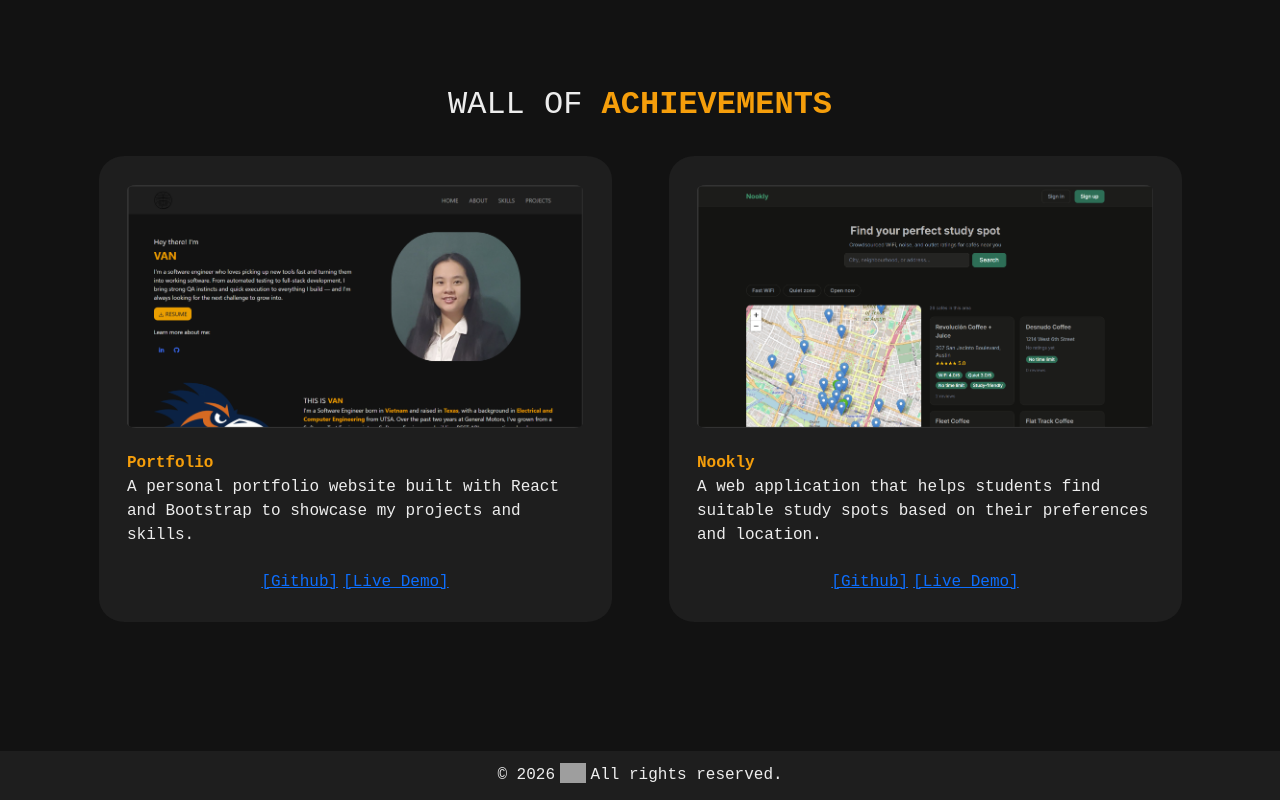
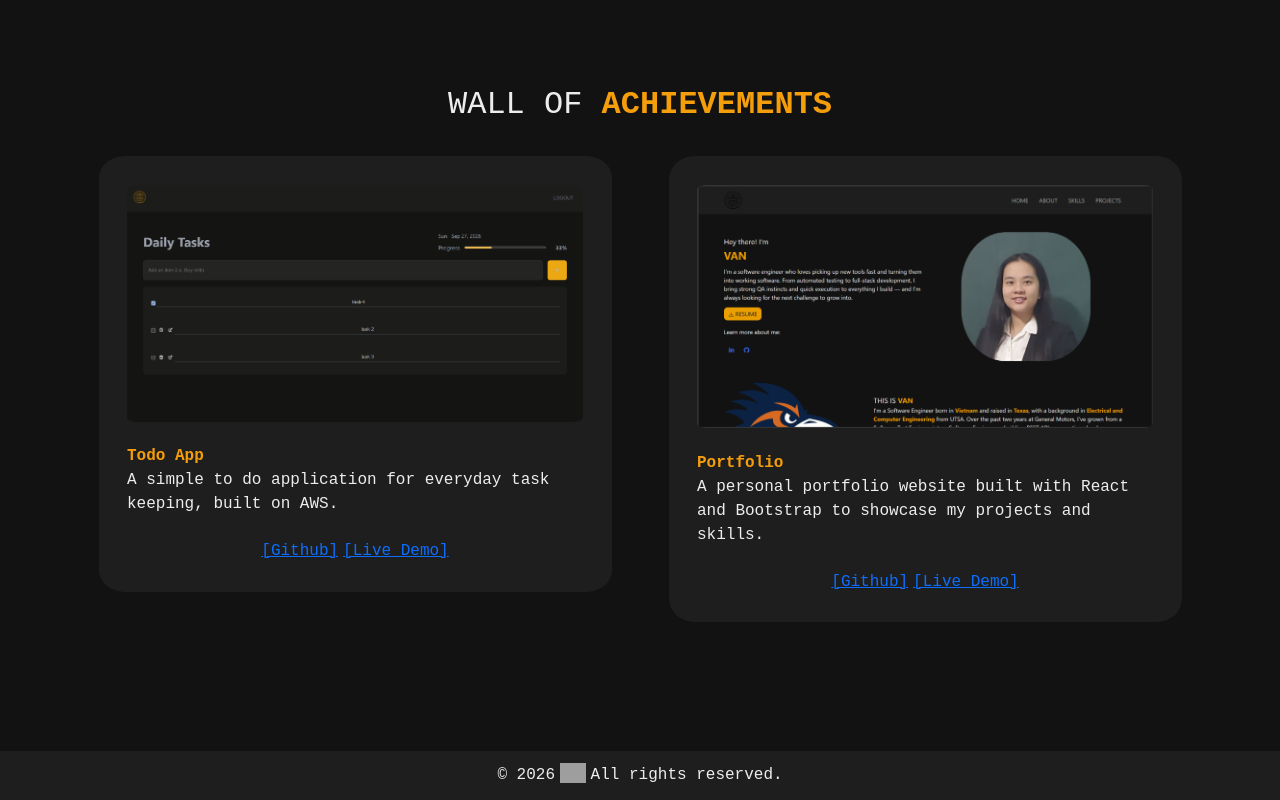
Before and after one commit to vanmyngo/react-portfolio, a React (Create React App) app in the folder frontend/: page / in a window 1280 px wide. Shown: the part 1971-2771 px from the top of the page. Built offline with nearby package versions, Linux system fonts and the light colour scheme; grey boxes are pictures that could not be loaded.

Commit message:
Add todo project

```diff
--- a/frontend/src/data/projects.js
+++ b/frontend/src/data/projects.js
@@ -2,16 +2,20 @@ const projects = [
     {
         title: "Portfolio",
         description: "A personal portfolio website built with React and Bootstrap to showcase my projects and skills.",
-        technologies: ["React.js", "Bootstrap", "CSS", "JavaScript", "HTML"],
         liveDemoUrl: "https://vanmyngo.github.io/react-portfolio",
         githubUrl: "https://github.com/vanmyngo/react-portfolio"
     },
     {
         title: "Nookly",
         description: "A web application that helps students find suitable study spots based on their preferences and location.",
-        technologies: ["Next.js", "PostgreSQL", "CSS", "Typescript", "Github Actions", "Vercel"],
         liveDemoUrl: "https://nookly-studyspot.vercel.app",
         githubUrl: "https://github.com/vanmyngo/nookly"
+    },
+    {
+        title: "Todo App",
+        description: "A simple to do application for everyday task keeping, built on AWS.",
+        liveDemoUrl: "https://d3983hh5nndqkk.cloudfront.net/",
+        githubUrl: "https://github.com/vanmyngo/todo-app-frontend"
     },
 ]
 
```
Also changed, not shown: frontend/src/static/images/Todo App.png (added).
